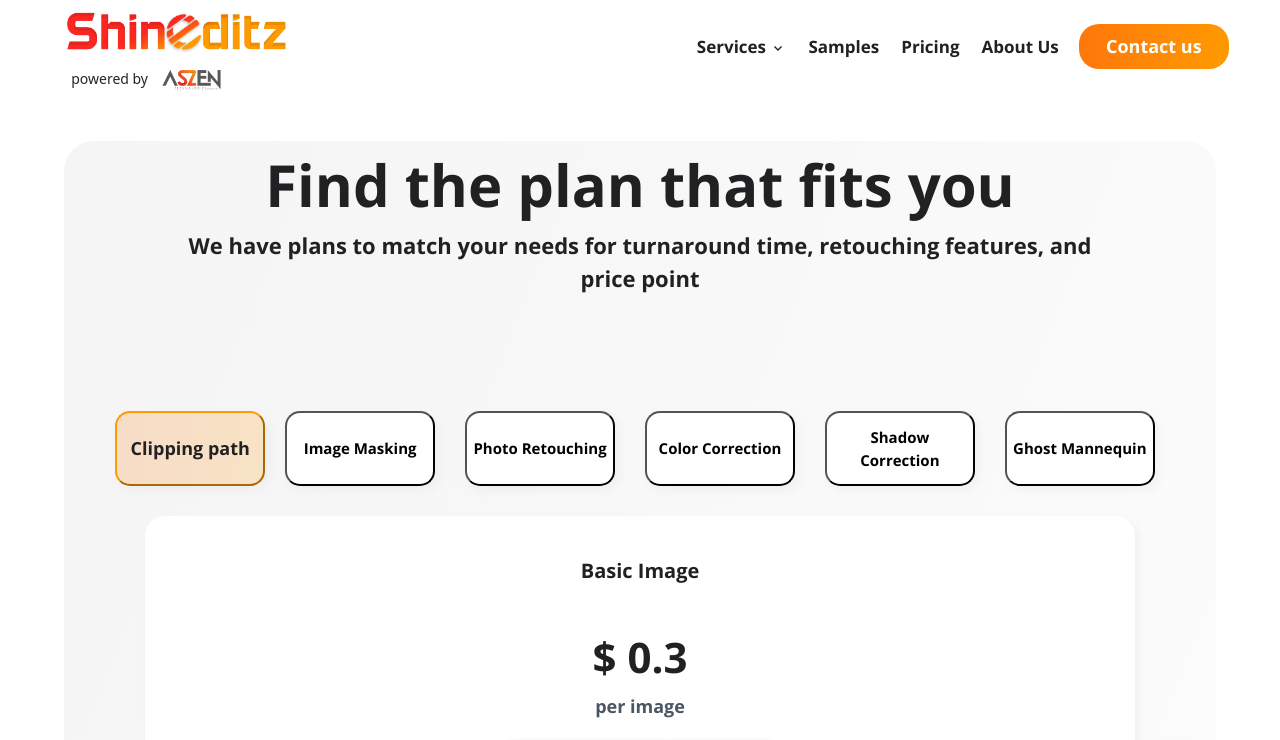
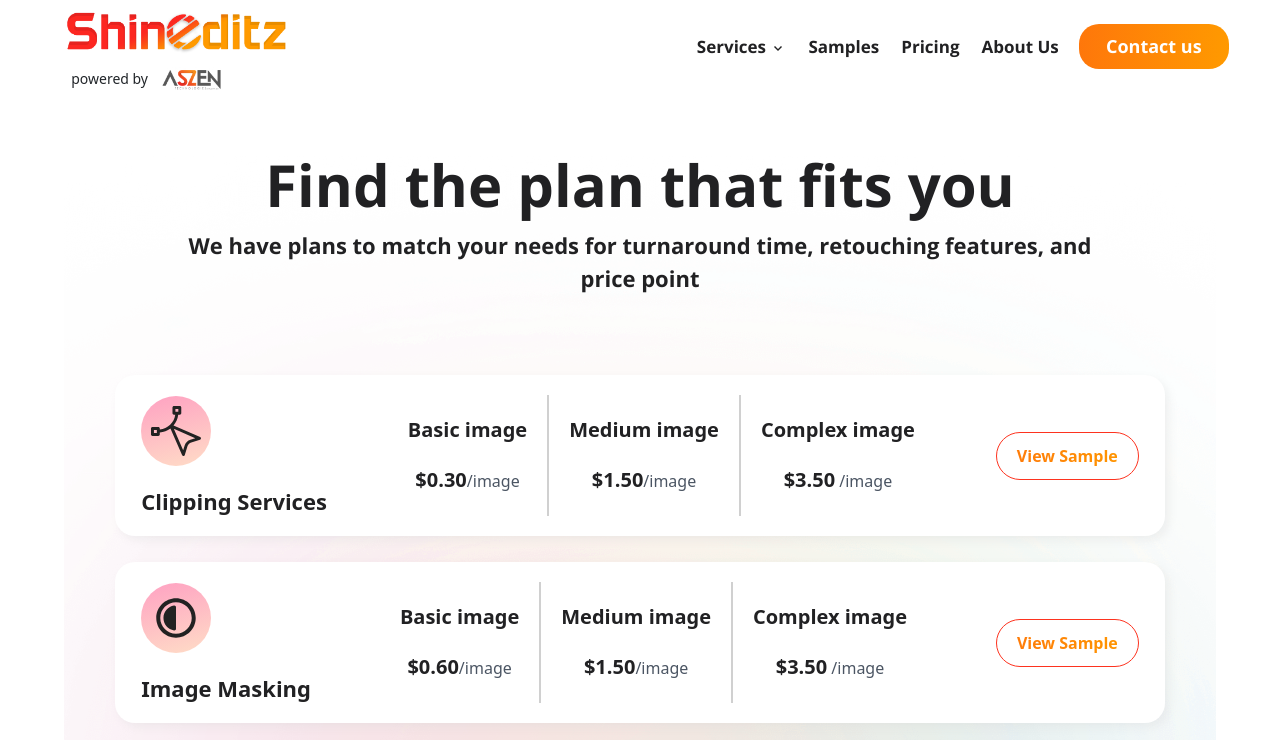
Before and after one commit to Nirmalnio/Shineditz, a React (Create React App) app: page /pricing in a window 1280 px wide. Shown: the top 740 px of the page. Built offline with nearby package versions, Linux system fonts and the light colour scheme.

Commit message:
issues fixed

```diff
--- a/src/pages/pricing/pricing.css
+++ b/src/pages/pricing/pricing.css
@@ -2,7 +2,10 @@
     padding: 0 4vw;
     border-radius: 30px;
     margin:8vh 5vw;
-    background: linear-gradient(111.49deg, rgb(231 231 231 / 48%) -8.95%, rgba(255, 255, 255, 0.4) 114%);
+    background-image: url('../../Assets//Images/plainbg.png');
+    background-position: center;
+    background-size: cover;
+    /* background: linear-gradient(111.49deg, rgb(231 231 231 / 48%) -8.95%, rgba(255, 255, 255, 0.4) 114%); */
 }
 
 .headdiv {
@@ -10,6 +13,7 @@
     flex-direction: column;
     align-items: center;
     margin-top: 6vh;
+    margin-bottom: 8vh;
     text-align: center;
     padding: 0 4vw;
 }
@@ -175,6 +179,89 @@
     padding: 15px;
 }
 
+.iconimg{
+    background: linear-gradient(165.22deg, rgba(255, 119, 178, 0.8) -25.3%, rgba(255, 225, 186, 0.8) 116.66%), rgba(237, 237, 237, 0.2);
+    /* padding: 6px; */
+    border-radius: 50%;
+    width: 70px;
+    height: 70px;
+    display: flex;
+    justify-content: center;
+    align-items: center;
+    margin-bottom: 20px;
+}
+
+.pricecardDiv{
+    border-radius: 20px;
+    background-color: #FFFFFF;
+    display: flex;
+    align-items: center;
+    justify-content: space-between;
+    padding: 20px 26px;
+    box-shadow: 4px 4px 8px rgba(215, 215, 215, 0.318);
+    margin-bottom: 26px;
+}
+
+ .pricingheading {
+    font-family:inherit;
+    font-style: normal;
+    font-weight: 600;
+    font-size: 22px;
+    line-height: 30px;
+    color: #212123;
+ }
+
+ .pricingdivsec{
+    display: flex;
+    align-items: center;
+ }
+
+ .pricingsection{
+    border-right: 2px solid #D0D0D0;
+    padding: 20px;
+    display: flex;
+    flex-direction: column;
+    align-items: center;
+ }
+
+ .pricingsection b{
+    font-family:inherit;
+    font-style: normal;
+    font-weight: 700;
+    font-size: 20px;
+    line-height: 30px;
+    text-align: center;
+    color: #212123;
+    margin-bottom: 20px;
+ }
+
+ .pricingsection span {
+    font-family: inherit;
+    font-style: normal;
+    font-weight: 400;
+    font-size: 16px;
+    line-height: 30px;
+    text-align: center;
+    color: #4B5563;
+ }
+
+ .pricingbtn{
+    text-decoration: none;
+    border: 1.5px solid #FD331F;
+    padding: 12px 20px;
+    font-family: inherit;
+    font-style: normal;
+    font-weight: 700;
+    font-size: 16px;
+    line-height: 28px;
+    text-align: center;
+    background: radial-gradient(293.15% 5244.37% at 100% 121.13%, #FF9A00 0%, #FD331F 100%) /* warning: gradient uses a rotation that is not supported by CSS and may not behave as expected */;
+    -webkit-background-clip: text;
+    -webkit-text-fill-color: transparent;
+    background-clip: text;
+    text-fill-color: transparent;
+    border-radius: 30px;
+ }
 @media screen and (max-width:1320px) {
     .buttoncards{
         width: 150px;
@@ -234,3 +321,43 @@
     margin: 0px;
   }
 }
+
+
+@media screen and (max-width:1180px) {
+.containerdiv {
+  margin: 6vh 2vw;
+}
+
+.headdiv p{
+    font-size: 18px;
+}
+.pricecardDiv{
+  display: flex;
+  flex-direction: column;
+  align-items: center;
+}
+
+.pricingcard1{
+    display: flex;
+    flex-direction: column;
+    align-items: center;
+}
+
+.pricingdivsec{
+    margin: 20px 0px;
+}
+.pricingsection{
+    padding: 8px;
+}
+.pricingsection b{
+    font-size: 16px;
+    line-height: 26px;
+}
+.pricingsection span{
+    font-size: 14px;
+}
+
+.pricingbtn{
+    margin-top: 20px;
+}
+}
--- a/src/pages/pricing/pricing.jsx
+++ b/src/pages/pricing/pricing.jsx
@@ -7,44 +7,51 @@ import schoolbag from "../../Assets/Images/schoolbag.jpg";
 import earings from "../../Assets/Images/earrings.jpg";
 import {BiRupee} from "react-icons/bi";
 import Footer from "../../Components/Footer/Footer";
+import { handicon,Quick,data,Assured,iso,prices,clippingpath,masking,retouching,colorcorrection,showcorrection,Ghostmasking } from '../../Assets/icon';
 
 function Pricing() {
 
 
     const [price,setprice] = useState("Clipping Services")
 
-    const pricing = [
+    const pricings = [
         {id:1,
+         image:clippingpath,
          name:"Clipping Services" ,
          basic: 0.30,
          medium: 1.50,
          complex: 3.50
         },
         {id:2,
+         image:masking,
          name:"Image Masking",
          basic: 0.60,
          medium: 1.50,
          complex: 3.50
         },
         {id:3,
+         image:retouching,
          name:"Photo Retouching",
          basic: 0.60,
          medium: 2.50,
          complex: 5.00
         },
         {id:4,
+         image:colorcorrection,
          name:"Color Correction",
          basic: 0.25,
          medium: 0.65,
          complex: 3.50
         },
         {id:5,
+         image:showcorrection,
          name:"Shadow Correction",
          basic: 0.20,
          medium: 0.50,
          complex: 0.75
         },
         {id:6,
+         image:Ghostmasking,
          name:"Ghost Masking",
          basic: 0.65,
          medium: 1.00,
@@ -53,7 +60,7 @@ function Pricing() {
 
      ]
 
-    const Option = pricing.filter(item=>item?.name===price)
+    // const Option = pricing.filter(item=>item?.name===price)
 
 
     return (
@@ -64,7 +71,7 @@ function Pricing() {
                     <h1>Find the plan that fits you</h1>
                     <p>We have plans to match your needs for turnaround time, retouching features, and price point</p>
                 </div>
-                <div className="cardsec">
+                {/* <div className="cardsec">
                     <div>
                         <button onClick={()=>setprice("Clipping Services")}
                         className={price==="Clipping Services"?"buttoncardsactive":"buttoncards"}
@@ -120,11 +127,48 @@ function Pricing() {
                 <div className="submitbutton" >
                     <div> <button className='button3' type="submit">View Samples</button></div>
                     <div> <button className='button1' type="submit">Contact US</button></div>
-                </div>
+                </div> */}
+
+            {pricings?.map((items,id)=>{
+                return(
+                            <div className="pricecardDiv" key={id}>
+
+                            <div className="pricingcard1">
+                                <div className="iconimg">
+                                    <div>{items?.image}</div>
+                                </div>
+                                <b className="pricingheading">{items?.name}</b>
+                            </div>
+
+                            <div className="pricingdivsec">
+                                <div className="pricingsection">
+                                        <b>Basic image</b>
+                                        <span><b>${items?.basic.toFixed(2)}</b>/image</span>
+                                </div>
+                                <div className="pricingsection">
+                                        <b>Medium image</b>
+                                        <span><b>${items?.medium.toFixed(2)}</b>/image</span>
+                                </div>
+                                <div className="pricingsection" style={{border:"none"}}>
+                                        <b>Complex image</b>
+                                        <span><b>${items?.complex.toFixed(2)}</b> /image</span>
+                                </div>
+
+                            </div>
+
+                            <div>
+                                <Link className="pricingbtn" to="/samples">View Sample</Link>
+                            </div>
+
+                            </div>
+                )
+            })
+
+
+            }
+
             </div>
-            {/* <div>
-                <h1 style={{ marginBottom: 100,marginTop:100 }} className="headdiv">Frequently Asked Questions</h1>
-            </div> */}
+
             <Footer/>
         </div>
 
```
